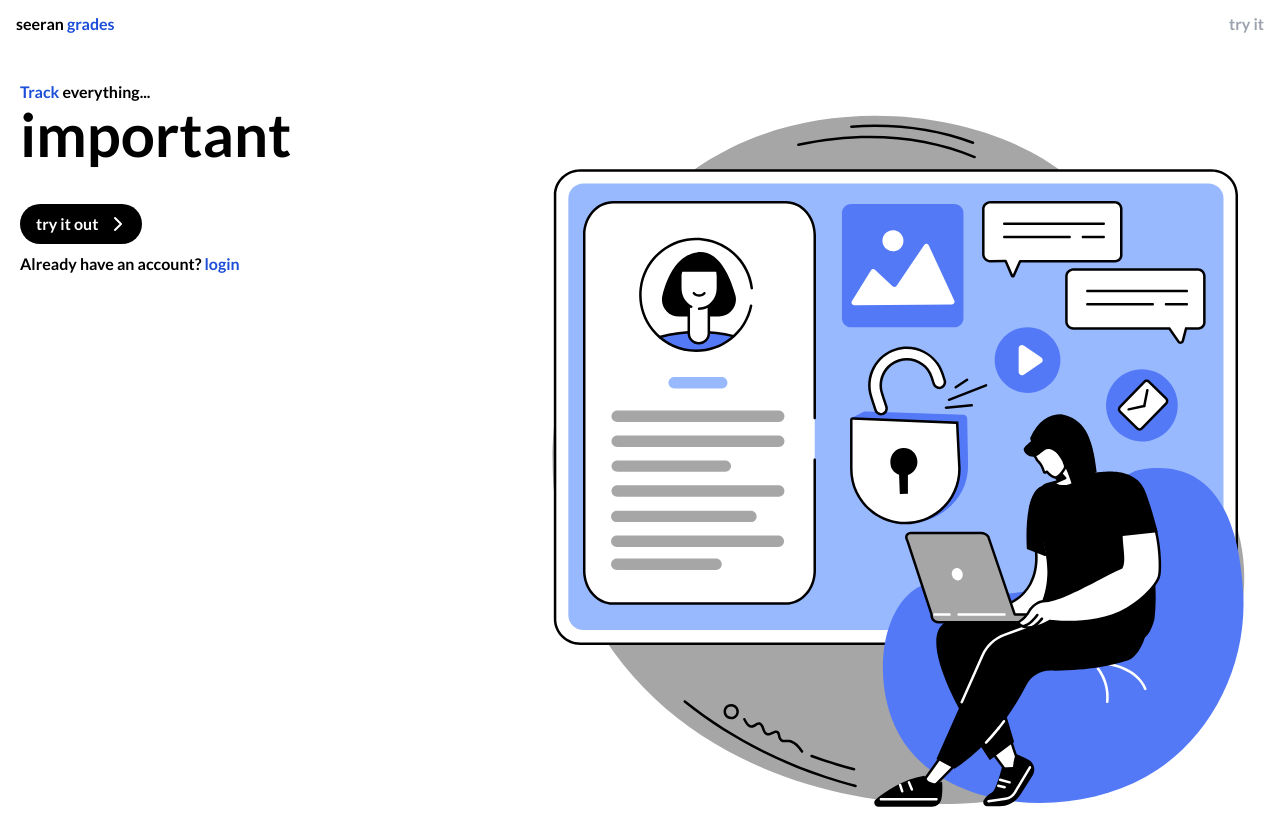
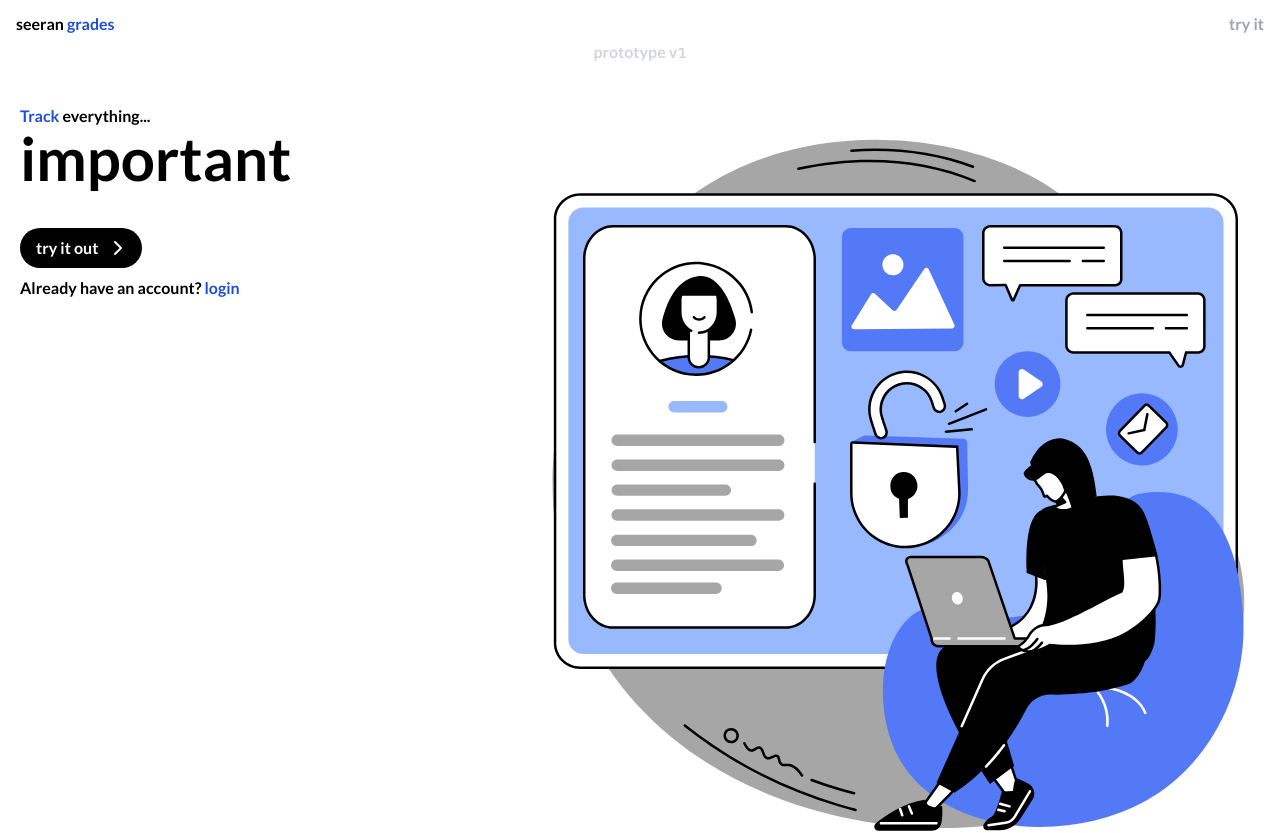
Before and after one commit to Tsholo-K/seeran-grades, a Next.js app: page / in a window 1280 px wide. Shown: the top 833 px of the page. Built offline with nearby package versions, Linux system fonts and the light colour scheme.

Commit message:
prototype signature

```diff
--- a/src/app/page.js
+++ b/src/app/page.js
@@ -52,8 +52,9 @@ export default function Home() {
           <Link href="/login" class="text-gray-400 transition-all duration-300 hover:text-blue-700">try it</Link>
         </div>
       </div>
+      <p className="text-gray-300 hover:text-gray-700 w-full text-center pt-10">prototype v1</p>
       {/* body */}
-      <div className="w-full px-5 pt-20 mb-10">
+      <div className="w-full px-5 pt-10 mb-10">
         {/* hero section */}
         <div className="w-full sm:flex mb-4">
           {/* left/top side hero section */}
```
